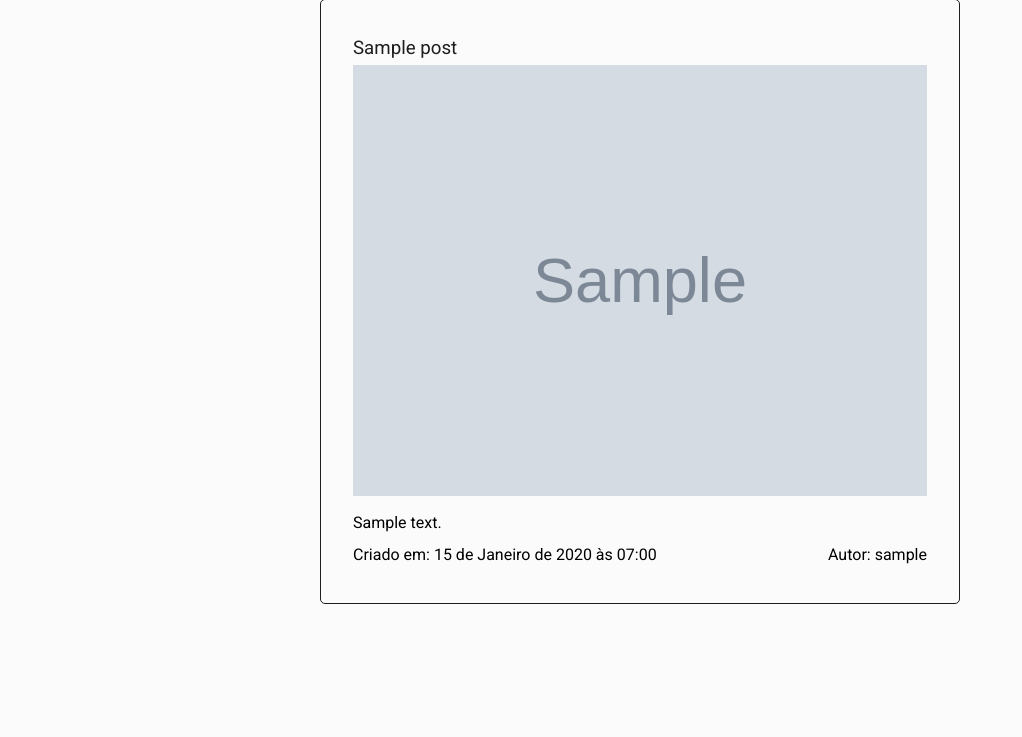
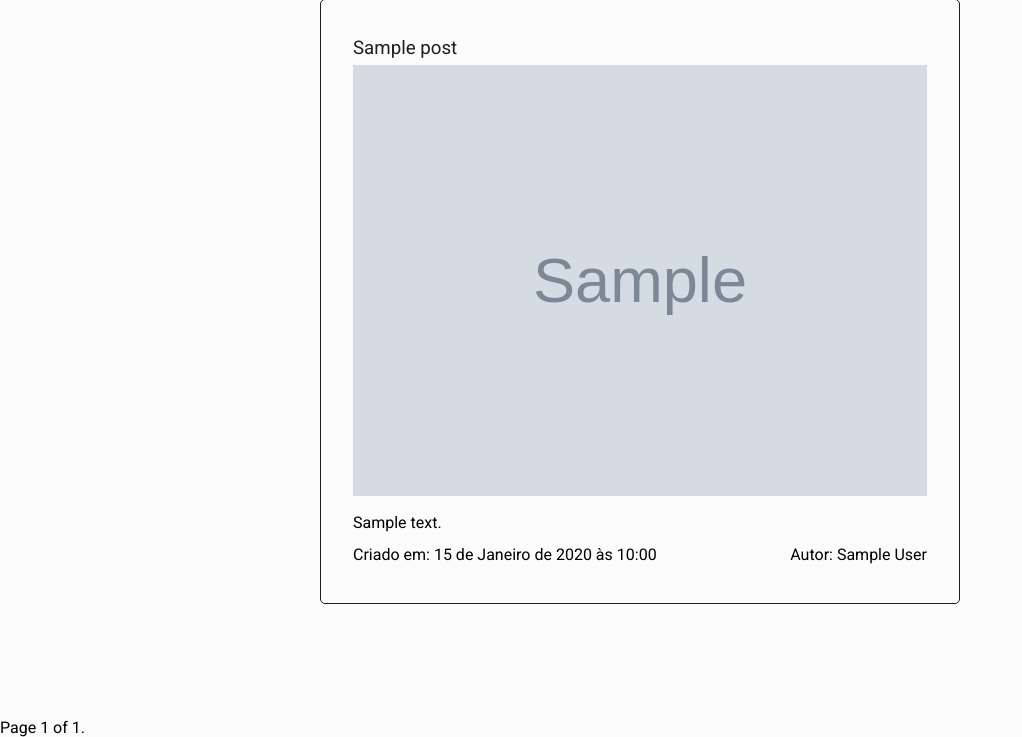
Before and after one commit to joaolucasalves010/django-blog, a Django app: template django_blog_app/blog/templates/blog/pages/index.html in a window 1280 px wide. Shown: the part 175-912 px from the top of the page, without its empty margins (0-1022 px from the left). Before the commit the page ends 779 px from the top, so only its background shows below. Run offline with Django 5.2, Linux system fonts and the light colour scheme; tables that the repository leaves empty hold one stand-in row (values such as "Sample post"); the template is opened without the code that fills it: values that come from a table or form of the project are taken from there, most other values are stand-ins (such as "Sample title", 1, 10 or a date in 2020); grey boxes marked "Sample" are stand-in pictures.

Commit message:
incluindo pagination

```diff
--- a/django_blog_app/blog/templates/blog/pages/index.html
+++ b/django_blog_app/blog/templates/blog/pages/index.html
@@ -12,10 +12,10 @@
       </ul>
     </nav>
     <div class="posts">
-      {% if not posts %}
+      {% if not page_obj %}
         <h2>Não há posts para serem exibidos.</h2>
       {% endif %}
-      {% for post in posts %}
+      {% for post in page_obj %}
         <div class="post">
           <a href="{% url "blog:post" post.title post.id %}" class="post-title" target="_blank">{{post.title}}</a>
           {% if post.image %}
@@ -30,4 +30,22 @@
         {% endfor %}
     </div>
   </div>
+  <div class="pagination">
+    <span class="step-links">
+        {% if page_obj.has_previous %}
+            <a href="?page=1">&laquo; first</a>
+            <a href="?page={{ page_obj.previous_page_number }}">previous</a>
+        {% endif %}
+
+        <span class="current">
+            Page {{ page_obj.number }} of {{ page_obj.paginator.num_pages }}.
+        </span>
+
+        {% if page_obj.has_next %}
+            <a href="?page={{ page_obj.next_page_number }}">next</a>
+            <a href="?page={{ page_obj.paginator.num_pages }}">last &raquo;</a>
+        {% endif %}
+    </span>
+</div>
+
 {% endblock %}
```
